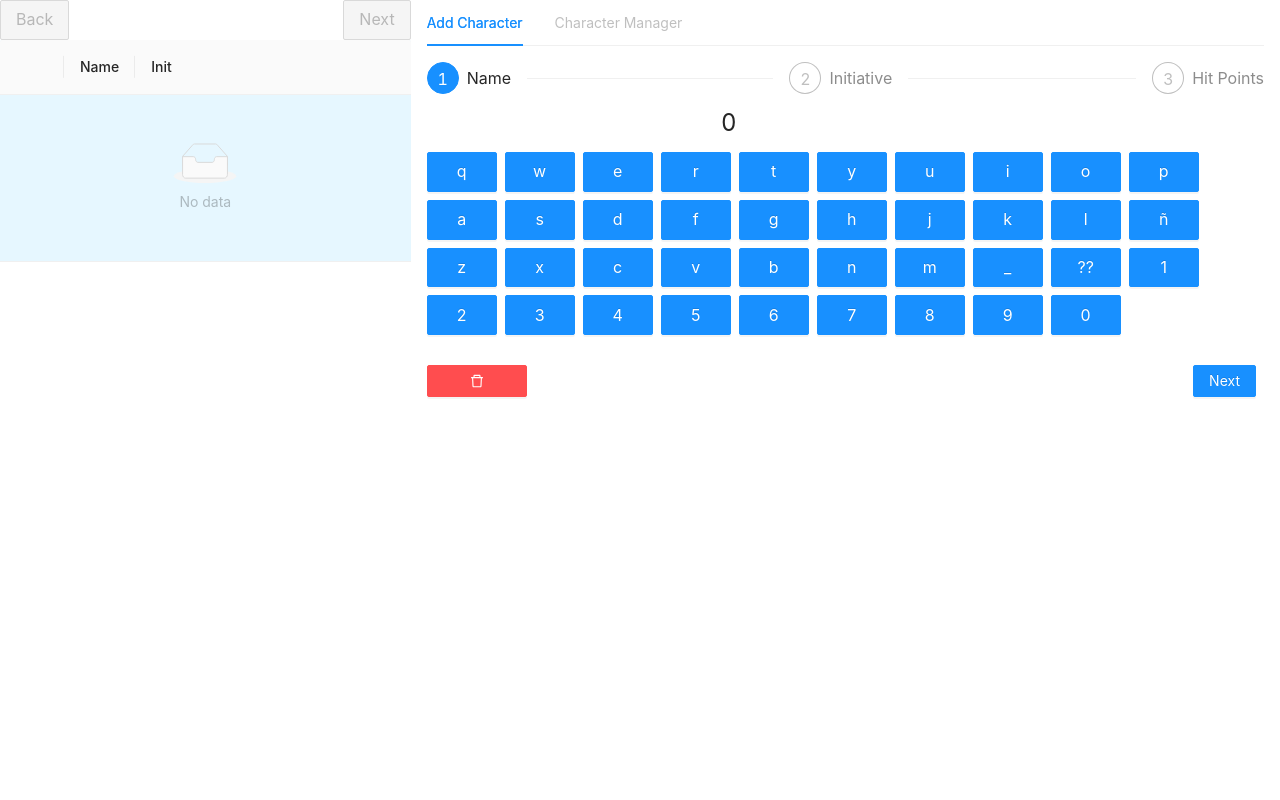
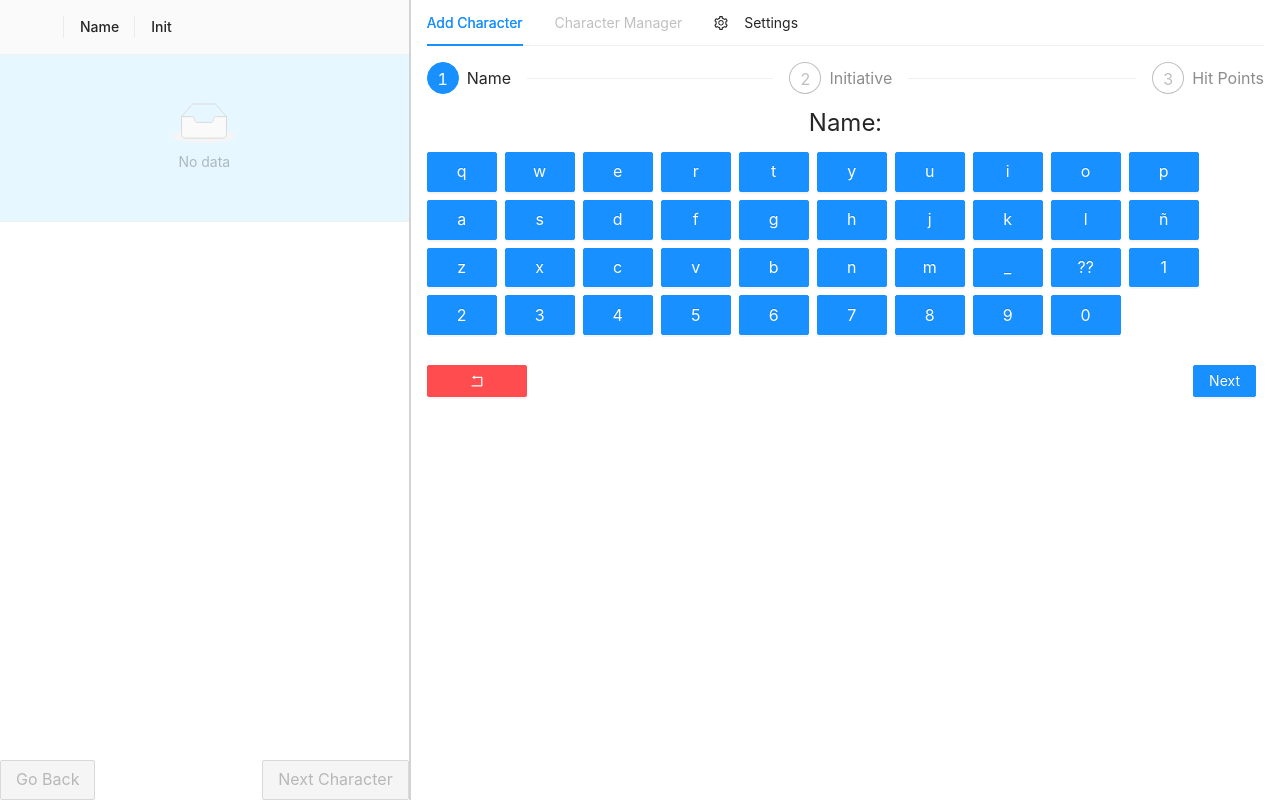
Before and after one commit to santiagoclv/dnd-combat-tracker, a React (Create React App) app: page / in a window 1280 px wide. Built offline with nearby package versions, Linux system fonts and the light colour scheme.

Commit message:
Some fixes + layout changes

```diff
--- a/src/AddCharacter/index.js
+++ b/src/AddCharacter/index.js
@@ -2,7 +2,7 @@ import React, {useState} from 'react';
 
 import { Button, Steps } from 'antd';
 
-import { DeleteOutlined } from '@ant-design/icons';
+import { DeleteOutlined, RollbackOutlined } from '@ant-design/icons';
 
 import Initiative from '../Initiative';
 import HitPoints from '../HitPoints';
@@ -47,7 +47,7 @@ export default function AddCharacter({state, dispatch}) {
                                     danger
                                     style={{width: '100px'}}
                                     type="primary" onClick={() => dispatch({ type: 'deleteInputName' })} >
-                                    <DeleteOutlined />
+                                    <RollbackOutlined />
                                 </Button>
                             }
                             {
@@ -82,12 +82,12 @@ export default function AddCharacter({state, dispatch}) {
 
                             {current === steps.length - 1 && (
                                 <Button type="primary" danger onClick={() => { setCurrent(0); dispatch({ type: 'addInitiative', monster: true }) }}>
-                                    Done Monster
+                                    Create as a Monster
                                 </Button>
                             )}
                             {current === steps.length - 1 && (
                                 <Button type="primary" onClick={() => { setCurrent(0); dispatch({ type: 'addInitiative', monster: false }) }}>
-                                    Done Player
+                                    Create as a Player
                                 </Button>
                             )}
                         </div>
--- a/src/App.js
+++ b/src/App.js
@@ -3,16 +3,16 @@ import { Row, Col, Tabs } from 'antd';
 import cloneDeep from 'lodash/cloneDeep';
 import CharactersList from './CharactersList';
 import AddCharacter from './AddCharacter';
+import Settings from './Settings';
 import HitPointsConditionsManager from './HitPointsConditionsManager';
+import { SettingOutlined } from '@ant-design/icons';
 
 const { TabPane } = Tabs;
-
-const initialState = { initiatives: [], selected: null, inputInitiative: 0, inputName: '', inputHitpoints: 0 };
 
 function reducer(state, action) {
     switch (action.type) {
         case 'addInitiative': {
-            const initiative = {
+            const character = {
                 value: state.inputInitiative ?? 0,
                 name: state.inputName ?? '',
                 hitpoints: state.inputHitpoints,
@@ -20,15 +20,17 @@ function reducer(state, action) {
                 monster: action.monster,
                 conditions: []
             };
-            const initiatives = [...state.initiatives, initiative].sort((a, b) => b.value - a.value);
+            const initiatives = [...state.initiatives, character].sort((a, b) => b.value - a.value);
             return { ...state, initiatives, inputInitiative: 0, inputName: '', inputHitpoints: 0 };
+        }
+        case 'deleteAll': {
+            return { initiatives: [], selected: null, inputInitiative: 0, inputName: '', inputHitpoints: 0 };
         }
         case 'sortInitiatives': {
             return { ...state, initiatives: action.initiatives };
         }
-        case 'removeInitiative': {
+        case 'removeCharacter': {
             const initiatives = state.initiatives.filter(({ id }) => id !== action.value);
-
             return { ...state, initiatives, selected: state.selected === action.value ? null : state.selected};
         }
         case 'writeInputInitiative': {
@@ -50,7 +52,7 @@ function reducer(state, action) {
             return { ...state, inputHitpoints: 0 };
         }
         case 'deleteInputName': {
-            return { ...state, inputName: '' };
+            return { ...state, inputName: state?.inputName?.slice(0, -1) ?? '' };
         }
         case 'negativeInputInitiative': {
             return { ...state, inputInitiative: -state.inputInitiative };
@@ -68,7 +70,14 @@ function reducer(state, action) {
             };
         }
         case 'select': {
-            return { ...state, selected: action.value };
+            const character = state.initiatives.find(({ id }) => id === action.value);
+            return {
+                ...state,
+                selected: character.id,
+                inputInitiative: character?.value,
+                inputName: character?.name,
+                inputHitpoints: character?.hitpoints
+            };
         }
         case 'editHitpoints': {
             const initiatives = state.initiatives.map(ini => {
@@ -111,7 +120,7 @@ function reducer(state, action) {
     }
 }
 
-export default function App({storedState}) {
+export default function App({storedState, initialState}) {
     const [state, dispatch] = useReducer(reducer, storedState ?? initialState);
     const [activeTab, setTab] = useState("2");
 
@@ -119,21 +128,18 @@ export default function App({storedState}) {
         localStorage.setItem("storedState", JSON.stringify(state))
     }, [state]);
 
-
     useEffect(() => {
         if(!state.selected){
             setTab("2");
-        } else {
-            setTab("1");
         }
     }, [state.selected]);
 
     return (
         <Row gutter={[16, 16]} style={{ width: "100%", height: "100%" }}>
-            <Col span={activeTab === "2" ? 8 : 12} >
+            <Col span={activeTab === "2" ? 8 : 14} >
                 <CharactersList state={state} dispatch={dispatch} wider={activeTab === "1"} />
             </Col>
-            <Col  span={activeTab === "2" ? 16 : 12} >
+            <Col  span={activeTab === "2" ? 16 : 10} >
                 <Tabs onChange={setTab} activeKey={activeTab}>
                     <TabPane tab="Add Character" key="2">
                         <AddCharacter state={state} dispatch={dispatch} />
@@ -141,6 +147,9 @@ export default function App({storedState}) {
                     <TabPane disabled={!state.selected} tab="Character Manager" key="1">
                         <HitPointsConditionsManager state={state} dispatch={dispatch} />
                     </TabPane>
+                    <TabPane tab={<> <SettingOutlined /> Settings</>} key="3">
+                        <Settings state={state} dispatch={dispatch} />
+                    </TabPane>
                 </Tabs>
             </Col>
         </Row>
--- a/src/CharactersList/index.js
+++ b/src/CharactersList/index.js
@@ -69,7 +69,7 @@ const CharacterList = ({ state: { initiatives }, dispatch, wider }) => {
                         title: `Do you Want to delete ${name ?? ''}?`,
                         icon: null,
                         onOk() {
-                            dispatch({ type: 'removeInitiative', value: id});
+                            dispatch({ type: 'removeCharacter', value: id});
                         },
                       });
                     }} />
@@ -101,31 +101,16 @@ const CharacterList = ({ state: { initiatives }, dispatch, wider }) => {
     );
 
     return (
-        <>
-            <Row style={{ height: '40px' }} >
-                <Col span={12}>
-                    <Button
-                        size="large"
-                        style={{ maxWidth: '150px', height: '100%' }}
-                        type="primary"
-                        disabled={initiatives.length < 2}
-                        onClick={() => dispatch({ type: "back" })} >
-                        Back
-                     </Button>
-                </Col>
-                <Col span={12} style={{ display: 'flex', flexDirection: 'row-reverse' }}>
-                    <Button
-                        size="large"
-                        style={{ maxWidth: '150px', height: '100%' }}
-                        type="primary"
-                        disabled={initiatives.length < 2}
-                        onClick={() => dispatch({ type: "next" })} >
-                        Next
-                         </Button>
-                </Col>
-            </Row>
+        <div style={{
+                height: '100vh',
+                overflowX: 'hidden',
+                display: "flex",
+                flexDirection: "column",
+                justifyContent: "space-between",
+                borderRight: 'solid 2px lightgrey'
+            }} >
             <Table
-                style={{ maxHeight: 'calc(100vh - 40px)', overflow: 'scroll', overflowX: 'hidden' }}
+                style={{ height: 'calc(100vh - 40px)', overflow: 'scroll', overflowX: 'hidden' }}
                 pagination={false}
                 dataSource={initiatives}
                 columns={columns}
@@ -141,8 +126,29 @@ const CharacterList = ({ state: { initiatives }, dispatch, wider }) => {
                     },
                 }}
             />
-
-        </>
+            <Row style={{ height: '40px' }} >
+                <Col span={12}>
+                    <Button
+                        size="large"
+                        style={{ maxWidth: '150px', height: '100%' }}
+                        type="primary"
+                        disabled={initiatives.length < 2}
+                        onClick={() => dispatch({ type: "back" })} >
+                        Go Back
+                     </Button>
+                </Col>
+                <Col span={12} style={{ display: 'flex', flexDirection: 'row-reverse' }}>
+                    <Button
+                        size="large"
+                        style={{ maxWidth: '150px', height: '100%' }}
+                        type="primary"
+                        disabled={initiatives.length < 2}
+                        onClick={() => dispatch({ type: "next" })} >
+                        Next Character
+                    </Button>
+                </Col>
+            </Row>
+        </div>
     );
 }
 export default CharacterList;
--- a/src/HitPoints/index.js
+++ b/src/HitPoints/index.js
@@ -44,7 +44,7 @@ export default function HitPoints({dispatch, state}) {
                 <Col span={8} >
                     <Statistic
                         style={{ margin : 10}}
-                        value={state.inputHitpoints}
+                        value={"HP: " + state.inputHitpoints}
                         precision={0}
                     />
                 </Col>
--- a/src/Initiative/index.js
+++ b/src/Initiative/index.js
@@ -44,7 +44,7 @@ export default function Initiative({dispatch, state}) {
                 <Col span={8} >
                     <Statistic
                         style={{ margin : 10}}
-                        value={state.inputInitiative}
+                        value={"Initiative: " + state.inputInitiative}
                         precision={0}
                     />
                 </Col>
--- a/src/Name/index.js
+++ b/src/Name/index.js
@@ -65,14 +65,14 @@ export default function Name({dispatch, state}) {
     const queryString = window.location.search;
     const urlParams = new URLSearchParams(queryString);
     const players_param = urlParams.get('players') ? urlParams.get('players')  : null;
-    const players = players_param?.split(",")?.map( ply => ({ value : ply, type: "writeInputName" })) ?? [];
+    const players = players_param?.split("-")?.map( ply => ({ value : ply, type: "writeInputName" })) ?? [];
 
     return <>
             <Row gutter={[16, 16]} justify="center">
-                <Col span={8} >
+                <Col>
                     <Statistic
                         style={{ margin : 10}}
-                        value={state.inputName}
+                        value={"Name: " + state.inputName}
                     />
                 </Col>
             </Row>
--- /dev/null
+++ b/src/Settings/index.js
@@ -0,0 +1,29 @@
+import React from 'react';
+import { Button, Row, Col, Modal } from 'antd';
+import { DeleteOutlined } from '@ant-design/icons';
+
+const { confirm } = Modal;
+
+export default function Settings({dispatch}) {
+    return (
+        <Row gutter={[8, 8]}>
+            <Col span={8}>
+                <Button
+                    size="large"
+                    danger
+                    type="primary" onClick={() => {
+                        confirm({
+                            title: `Do you want to delete everything in the store?`,
+                            icon: null,
+                            onOk() {
+                                dispatch({ type: 'deleteAll'});
+                            },
+                          });
+                    }} >
+                    <DeleteOutlined /> Delete Store
+                </Button>
+            </Col>
+        </Row>
+    );
+
+}
--- a/src/index.js
+++ b/src/index.js
@@ -5,10 +5,13 @@ import App from './App';
 
 import './App.css';
 
+const initialState = { initiatives: [], selected: null, inputInitiative: 0, inputName: '', inputHitpoints: 0 };
+
 try {
     const string_state = localStorage.getItem("storedState");
-    const state = string_state ? JSON.parse(string_state) : null;
-    ReactDOM.render(<App storedState={state} />, document.getElementById('root'));
+    const state = string_state ? JSON.parse(string_state) : initialState;
+    state.selected = null;
+    ReactDOM.render(<App storedState={state} initialState={initialState} />, document.getElementById('root'));
 } catch (error) {
-    ReactDOM.render(<App />, document.getElementById('root'));
+    ReactDOM.render(<App initialState={initialState}  />, document.getElementById('root'));
 }
```
Also changed, not shown: 1 other file (tests, documents, lock files or other folders).
